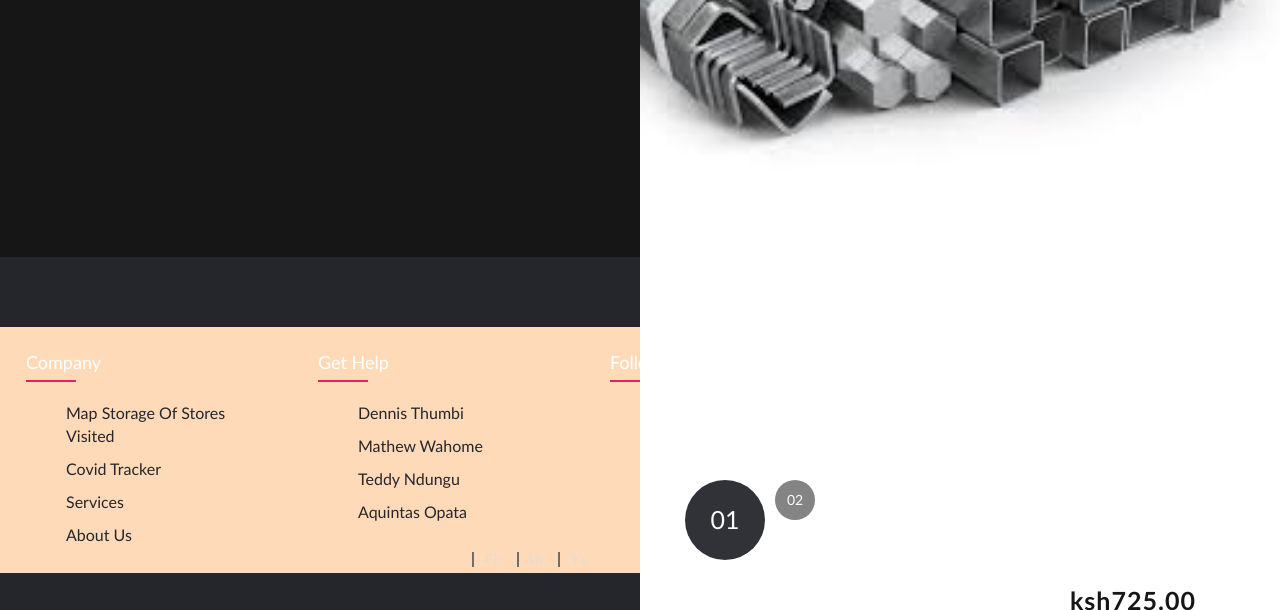
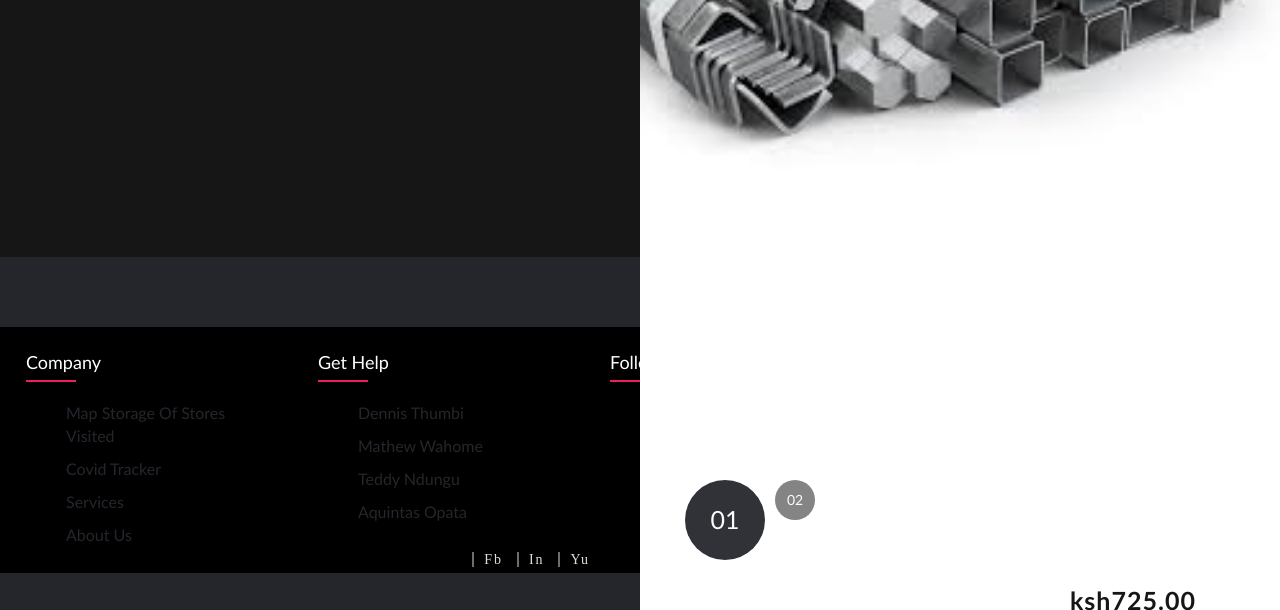
Before and after one commit to Byakuya007/construction-site, a plain HTML site: page index.html in a window 1280 px wide. Shown: the part 590-1200 px from the top of the page. Drawn offline with nearby package versions, Linux system fonts and the light colour scheme.

Commit message:
new css codes

```diff
--- a/css/styles.css
+++ b/css/styles.css
@@ -567,7 +567,7 @@
 
                         .container {
                             max-width: 1170px;
-                            background-color: peachpuff;
+                            background-color: black;
                             margin: auto;
                         }
 
```
Also changed, not shown: about us.html (added), service.html (deleted), 1 other file.
